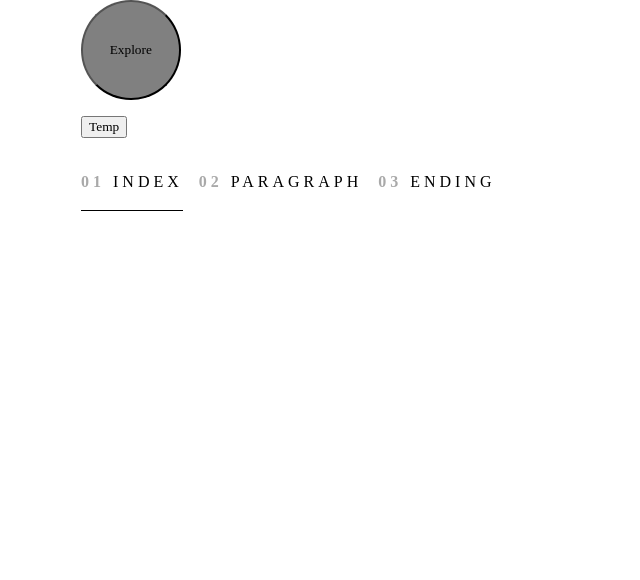
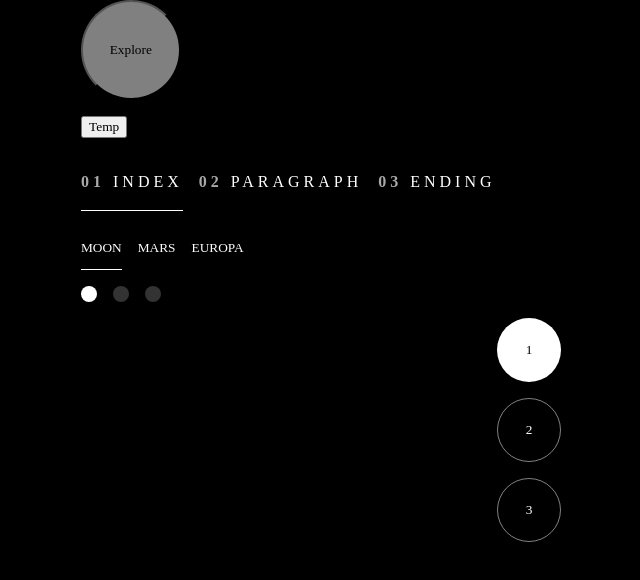
Before and after one commit to sbaglivi/practice, a plain HTML site: page design.html in a window 1280 px wide. Shown: the whole page, without its empty margins (111-751 px from the left). Drawn offline with Linux system fonts and the light colour scheme.

Commit message:
progress on design system

```diff
--- a/design.css
+++ b/design.css
@@ -5,6 +5,7 @@ body {
     margin: 0px;
     min-height: 100vh;
     max-width: 100vw;
+    background-color: black;
     /* display: flex;
     flex-direction: column;
     justify-content: center;
@@ -16,6 +17,9 @@ select,
 textarea,
 button {
     font-family: inherit;
+}
+button {
+    color: inherit;
 }
 img, picture {
     max-width: 100%;
@@ -42,6 +46,9 @@ img, picture {
 }
 .letter-spacing-1 {
     letter-spacing: 4px;
+}
+.text-white {
+    color: white;
 }
 /*  */
 
@@ -77,7 +84,7 @@ img, picture {
     list-style: none;
 }
 .primary-navigation a {
-    color: black;
+    color: white;
     text-decoration: none;
 }
 .primary-navigation span {
@@ -88,14 +95,59 @@ img, picture {
 .underline-indicators > * {
     padding: var(--padding-y, 1em) 0;
     /* He puts a border-bottom here as well but with alpha 0. Not sure if that's to maintain the same total height of element on hover etc or why */
-    /* border-bottom: 1px solid hsl(black / 0); */
+    border: 0;
+    border-bottom: 1px solid hsl(230 50% 100% / 0);
 }
 .underline-indicators > *:hover {
     /* border-bottom: 1px solid hsl(230, 100%, 0% / .5); */
-    border-bottom: 1px solid rgba(0,0,0, 0.5);
+    border-bottom: 1px solid rgba(255,255,255, 0.5);
 }
 /* Prefers to select > * all direct descendants instead of li so it's more reusable */
 .underline-indicators .underline-indicators-active  {
     /* Also prefers puttin padding top and bottom rathen than just bottom */
-    border-bottom: 1px solid black;
+    border-bottom: 1px solid white;
 }
+.navigation-button {
+    background: none;
+}
+.navigation-button[aria-selected='true']{
+    border-bottom: 1px solid white;
+}
+.dot-indicators > button{
+    cursor: pointer;
+    border: none;
+    width: 1rem;
+    aspect-ratio: 1;
+    border-radius: 50%;
+    background-color: hsl(230 50% 100% / 0.2);
+}
+.dot-indicators > button:hover,
+/* When you modify something on hover modify the focused state as well! */
+.dot-indicators > button:focus {
+    background-color: hsl(230 50% 100% / 0.5);
+}
+.dot-indicators > button[aria-selected='true'] {
+    background-color: white;
+}
+.numbered-buttons {
+    flex-direction: column;
+    align-items: center;
+    justify-content: center;
+    color: white;
+}
+.numbered-buttons > * {
+    aspect-ratio: 1;
+    border-radius: 50%;
+    width: 4rem;
+    cursor: pointer;
+    background:none;
+    border: 1px solid hsl(230 50% 100% / .5);
+}
+.numbered-buttons > *:hover,
+.numbered-buttons > *:focus {
+    border: 1px solid white;
+}
+.numbered-buttons > *[aria-selected='true']{
+    background-color: white;
+    color: black
+}
--- a/design.html
+++ b/design.html
@@ -13,11 +13,26 @@
     <button class="large-button">Explore</button>
     <button>Temp</button>
 
-    <nav class="flex uppercase primary-navigation letter-spacing-1 underline-indicators">
+    <nav class="flex text-white uppercase primary-navigation letter-spacing-1 underline-indicators">
         <li class="underline-indicators-active"><a href="#"><span>01</span>Index</a></li>
         <li><a href="#"><span>02</span>Paragraph</a></li>
         <li><a href="#"><span>03</span>Ending</a></li>
     </nav>
+    <div class="flex underline-indicators text-white">
+        <button aria-selected='true' class="navigation-button uppercase">Moon</button>
+        <button aria-selected='false' class="navigation-button uppercase">Mars</button>
+        <button aria-selected='false' class="navigation-button uppercase">Europa</button>
+    </div>
+    <div class="flex dot-indicators">
+        <button aria-selected="true"></button>
+        <button aria-selected="false"></button>
+        <button aria-selected="false"></button>
+    </div>
+    <div class="flex numbered-buttons">
+        <button aria-selected='true'>1</button>
+        <button aria-selected='false'>2</button>
+        <button aria-selected='false'>3</button>
+    </div>
     </div>
 </body>
 </html>
```
